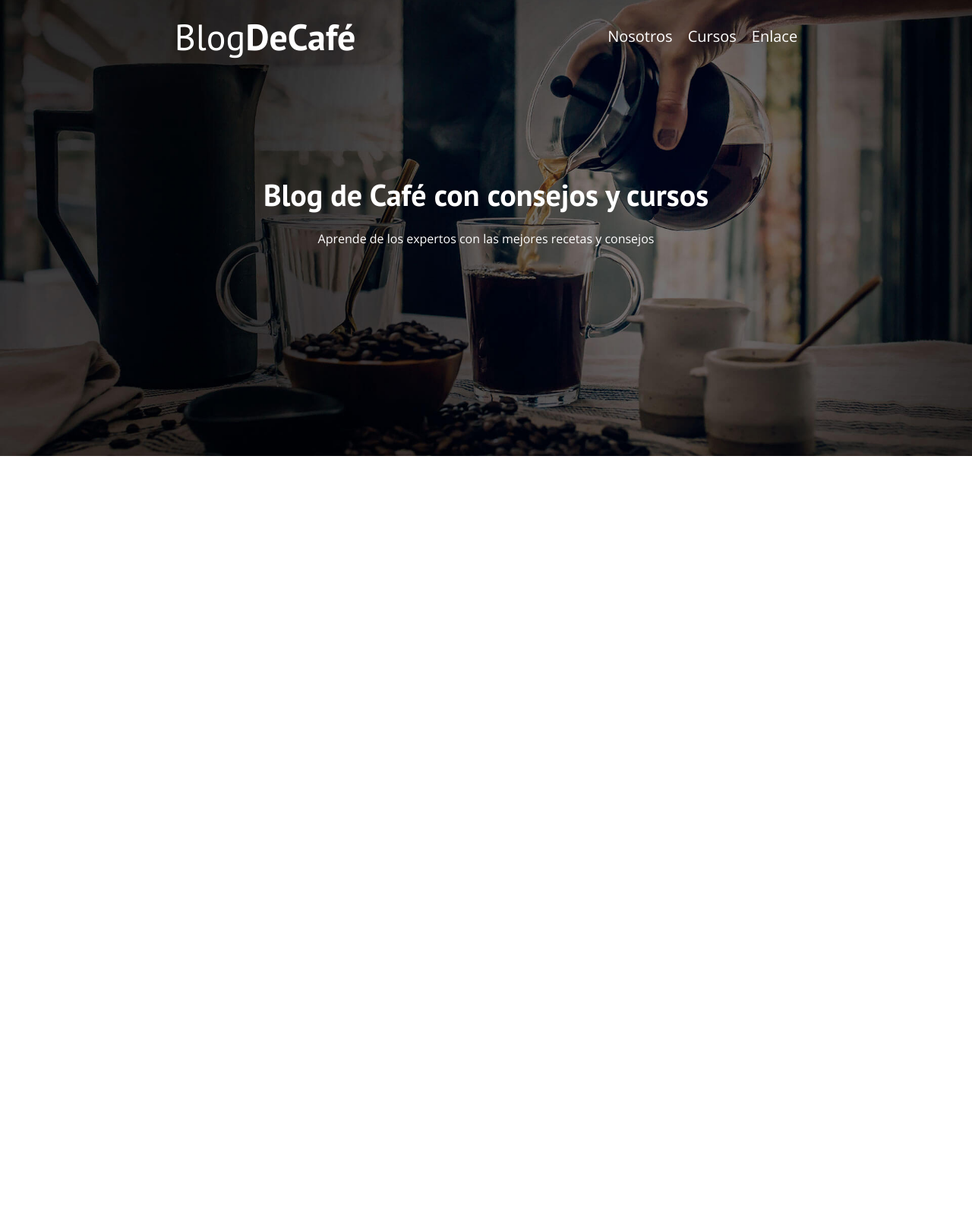
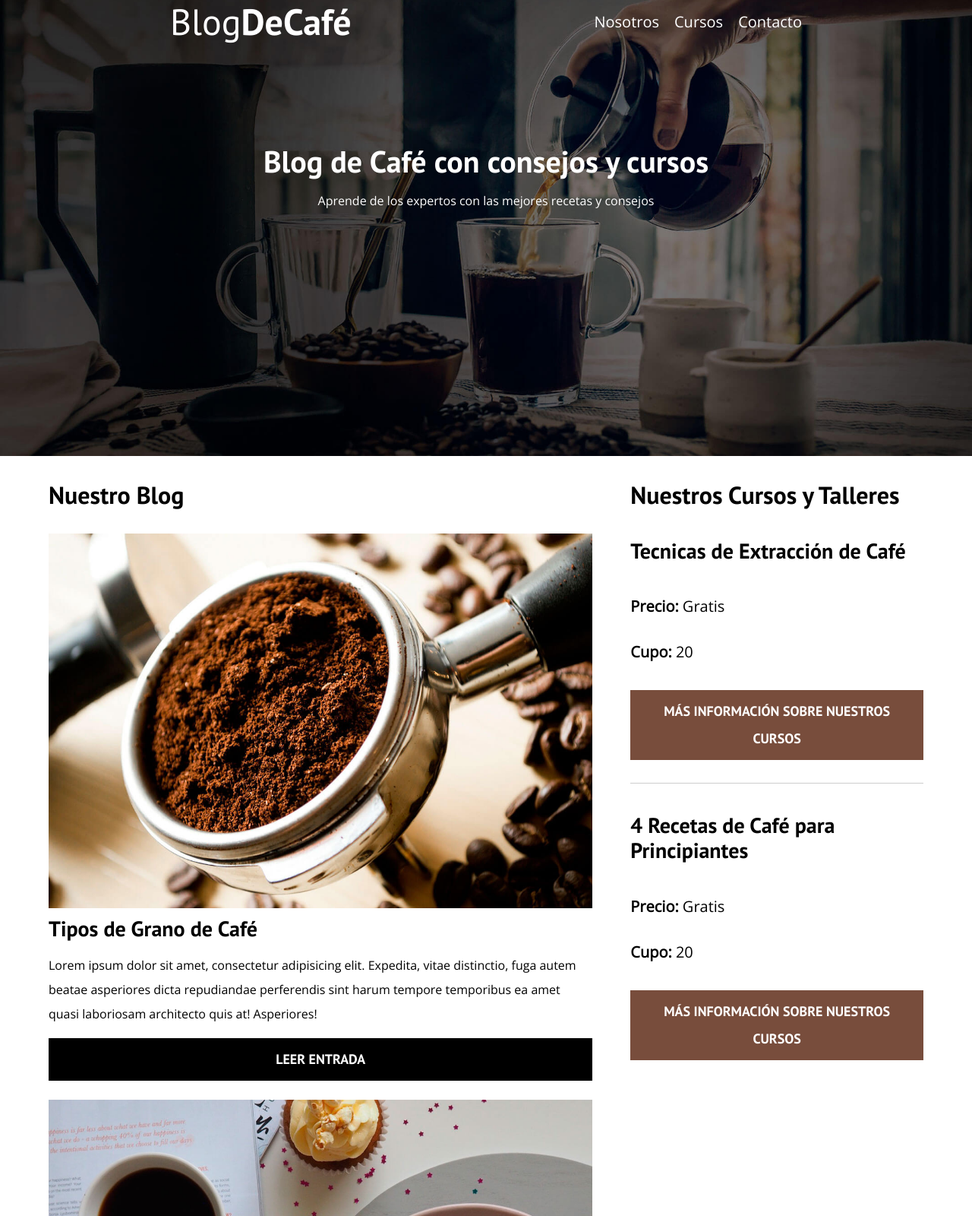
Before and after one commit to Gatumbac/Blog-Cafe, a plain HTML site: page index.html in a window 1280 px wide. Shown: the top 1600 px of the page at 76% size. Before the commit the page ends 800 px from the top, so only its background shows below. Drawn offline with nearby package versions, Linux system fonts and the light colour scheme.

Commit message:
Pagina principal finalizada

```diff
--- a/css/style.css
+++ b/css/style.css
@@ -35,8 +35,8 @@ a {
 
 h1,h2,h3,h4 {
     font-family: var(--fuenteTitulos);
-    font-weight: 400;
-    color: var(--blanco);
+    font-weight: bold;
+    line-height: 1.2;
 }
 
 h1 {
@@ -73,9 +73,6 @@ img {
     text-align: center;
 }
 
-.color-blanco {
-    color: var(--blanco);
-}
 
 /**Project*/
 .header {
@@ -86,21 +83,21 @@ img {
     background-position: center center;
 }
 
-.logo__bold {
-    font-weight: bold;
+.logo__titulo, .logo__bold, .navegacion__enlace {
+    color: var(--blanco);
 }
 
-.navegacion__enlace {
-    color: var(--blanco);
+.logo__titulo {
+    font-weight: 400;
+}
+
+.logo__bold {
+    font-weight: 700;
 }
 
 .header__titulo, .header__texto{
     text-align: center;
     color: var(--blanco);
-}
-
-.header__titulo {
-    font-weight: bold;
 }
 
 .headerTop {
@@ -117,13 +114,14 @@ img {
 }
 
 .navegacion__enlace {
-        font-size: 2rem;
+    font-size: 2rem;
 }
 
 .header__texto {
     line-height: 1;
 }
-@media (min-width: 300px) {
+
+@media (min-width: 1000px) {
     .header__texto {
         line-height: 1.5;
     }
@@ -147,3 +145,91 @@ img {
         margin: 13rem auto 0 auto;
     }
 }
+
+.contenedor__boton {
+    display: flex;
+    justify-content: center;
+}
+.entrada__boton {
+    margin-bottom: 2.5rem;
+    font-family: var(--fuenteTitulos);
+    text-align: center;
+    color: var(--blanco);
+    font-weight: bold;
+    font-size: 1.8rem;
+    text-transform: uppercase;
+    background-color: var(--negro);
+    padding: 1rem 3rem;
+    width: 100%;
+}
+
+
+.curso__bold {
+    font-weight: bold;
+}
+
+.cursos {
+    list-style: none;
+}
+
+.cursos__boton {
+    margin: 1rem 0 3rem 0;
+    font-family: var(--fuenteTitulos);
+    text-align: center;
+    color: var(--blanco);
+    font-weight: bold;
+    font-size: 1.8rem;
+    text-transform: uppercase;
+    background-color: var(--primario);
+    padding: 1rem 3rem;
+    width: 100%;
+}
+
+.curso__precio, .curso__cupo {
+    font-size: 2rem;
+}
+
+
+.footer {
+    background-color: var(--negro);
+    padding: 2rem;
+    display: flex;
+    flex-direction: column;
+    align-items: center;
+    justify-content: center;
+}
+
+.navegacion__footer {
+    gap: 0.5rem;
+}
+
+@media (min-width: 768px) {
+    .footer {
+        flex-direction: row;
+        justify-content: space-around;
+    }
+
+    .navegacion__footer {
+        gap: 3rem;
+    }
+
+    .contenido__principal {
+        display: flex;
+        flex-direction: row;
+        gap: 5rem;
+    }
+    .blog {
+        flex-basis: calc(65%)
+    }
+    .sidebar {
+        flex-basis: calc(35%);
+    }
+
+    .boton__final {
+        margin-bottom: 5rem;
+    }
+}
+
+.curso1 {
+    border-bottom: 1px solid #cdcdcd;
+}
--- a/index.html
+++ b/index.html
@@ -24,7 +24,7 @@
             <div class="navegacion">
                 <a href="nosotros.html" class="navegacion__enlace ">Nosotros</a>
                 <a href="cursos.html" class="navegacion__enlace">Cursos</a>
-                <a href="contacto.html" class="navegacion__enlace">Enlace</a>
+                <a href="contacto.html" class="navegacion__enlace">Contacto</a>
             </div>
         </div>
         <div class="header__texto contenedor">
@@ -32,6 +32,67 @@
             <p class="header__parrafo">Aprende de los expertos con las mejores recetas y consejos</p>
         </div>
     </header>
+
+    <main class="contenedor contenido__principal">
+        <div class="blog">
+            <h3 class="blog__titulo">Nuestro Blog</h3>
+            <section class="entrada1">
+                <img class="entrada1__img" src="img/blog1.jpg" alt="entrada1">
+                <h4 class="entrada__titulo no-margin">Tipos de Grano de Café</h4>
+                <p class="entrada__parrafo">Lorem ipsum dolor sit amet, consectetur adipisicing elit. Expedita, vitae distinctio, fuga autem beatae asperiores dicta repudiandae perferendis sint harum tempore temporibus ea amet quasi laboriosam architecto quis at! Asperiores!</p>
+                <div class="contenedor__boton">
+                    <a class="entrada__boton" href="entrada.html">Leer Entrada</a>
+                </div>
+            </section>
+            <section class="entrada2">
+                <img class="entrada2__img" src="img/blog2.jpg" alt="entrada2">
+                <h4 class="entrada__titulo no-margin">3 Deliciosas Recetas de Café</h4>
+                <p class="entrada__parrafo">Lorem ipsum dolor sit amet, consectetur adipisicing elit. Expedita, vitae distinctio, fuga autem beatae asperiores dicta repudiandae perferendis sint harum tempore temporibus ea amet quasi laboriosam architecto quis at! Asperiores!</p>
+                <div class="contenedor__boton">
+                    <a class="entrada__boton" href="entrada.html">Leer Entrada</a>
+                </div>
+            </section>
+            <section class="entrada3">
+                <img class="entrada3__img" src="img/blog3.jpg" alt="entrada3">
+                <h4 class="entrada__titulo no-margin">Beneficios del Café</h4>
+                <p class="entrada__parrafo">Lorem ipsum dolor sit amet, consectetur adipisicing elit. Expedita, vitae distinctio, fuga autem beatae asperiores dicta repudiandae perferendis sint harum tempore temporibus ea amet quasi laboriosam architecto quis at! Asperiores!</p>
+                <div class="contenedor__boton">
+                    <a class="entrada__boton  boton__final" href="entrada.html">Leer Entrada</a>
+                </div>
+            </section>
+        </div>
+        <aside class="sidebar">
+            <h3 class="sidebar__titulo">Nuestros Cursos y Talleres</h3>
+            <ul class="cursos no-padding">
+                <li class="curso1">
+                    <h4 class="curso1__titulo">Tecnicas de Extracción de Café</h4>
+                    <p class="curso__precio"><span class="curso__bold">Precio: </span>Gratis</p>
+                    <p class="curso__cupo"><span class="curso__bold">Cupo: </span>20</p>
+                    <div class="contenedor__boton">
+                        <a class="cursos__boton" href="entrada.html">Más información sobre nuestros cursos</a>
+                    </div>
+                </li>
+                <li class="curso2">
+                    <h4 class="curso1__titulo">4 Recetas de Café para Principiantes</h4>
+                    <p class="curso__precio"><span class="curso__bold">Precio: </span>Gratis</p>
+                    <p class="curso__cupo"><span class="curso__bold">Cupo: </span>20</p>
+                    <div class="contenedor__boton">
+                        <a class="cursos__boton" href="entrada.html">Más información sobre nuestros cursos</a>
+                    </div>
+                </li>
+            </ul>
+        </aside>
+    </main>
+    <footer class="footer">
+        <a class="logo" href="index.html">
+            <h1 class="logo__titulo footer__titulo no-margin">Blog<span class="logo__bold footer__titulo">DeCafé</span></h1>
+        </a>
+        <div class="navegacion navegacion__footer">
+            <a href="nosotros.html" class="navegacion__enlace footer__enlace">Nosotros</a>
+            <a href="cursos.html" class="navegacion__enlace footer__enlace">Cursos</a>
+            <a href="contacto.html" class="navegacion__enlace footer__enlace">Contacto</a>
+        </div>
+    </footer>
 </body>
 
 </html>
```
